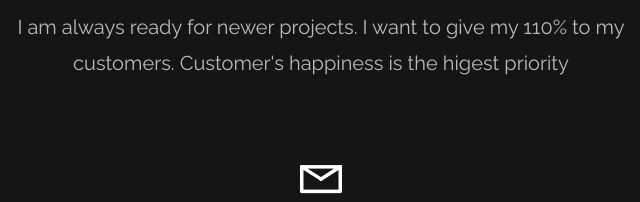
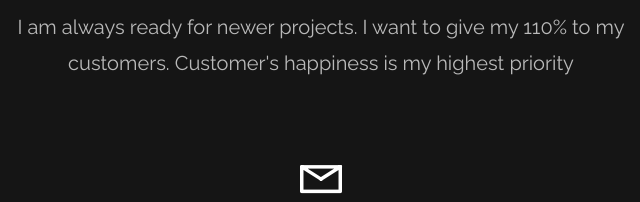
Before and after one commit to busayodada/busayodada.github.io, a plain HTML site: page index.html in a window 1280 px wide. Shown: the part 6621-6823 px from the top of the page, 319-959 px from the left. Drawn offline with nearby package versions, Linux system fonts and the light colour scheme; files whose address does not match are found by name; a web font is replaced by a local one.

Commit message:
Update index.html

```diff
--- a/index.html
+++ b/index.html
@@ -782,7 +782,7 @@
    			<h5>Contact</h5>
    			<h1>I'd Love To Hear From You.</h1>
 
-   			<p class="lead">I am always ready for newer projects. I want to give my 110% to my customers. Customer's happiness is the higest priority</p>
+   			<p class="lead">I am always ready for newer projects. I want to give my 110% to my customers. Customer's happiness is my highest priority</p>
 
    		</div>
    	</div> <!-- /section-intro -->
```
